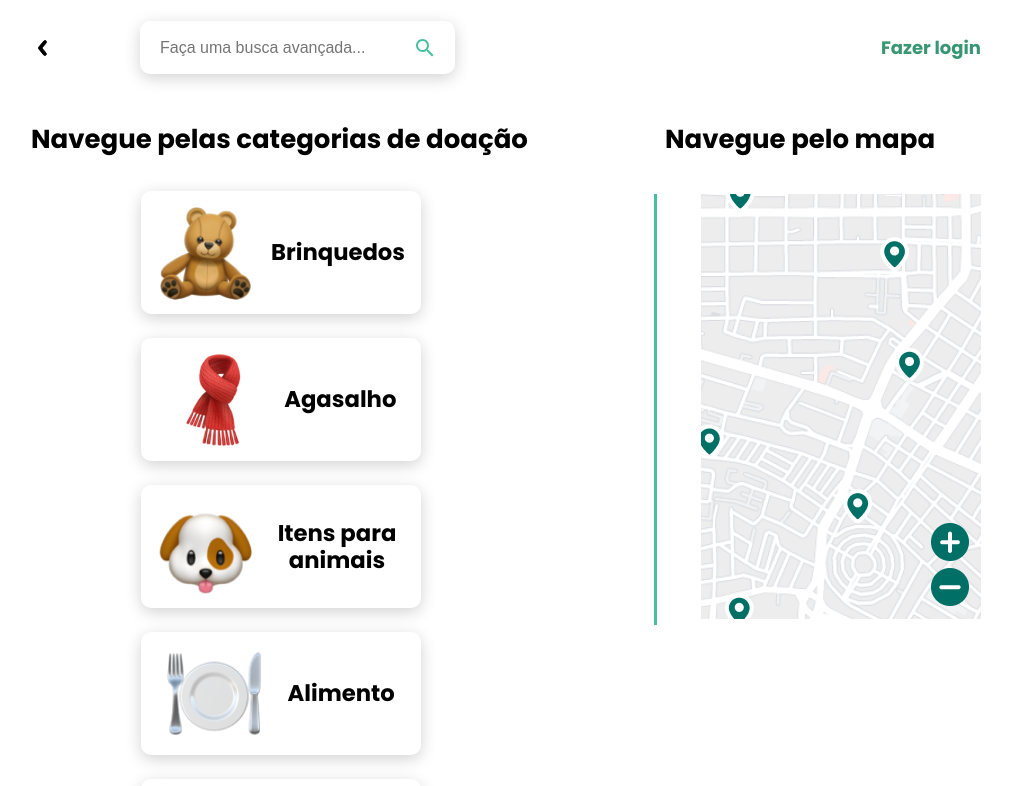
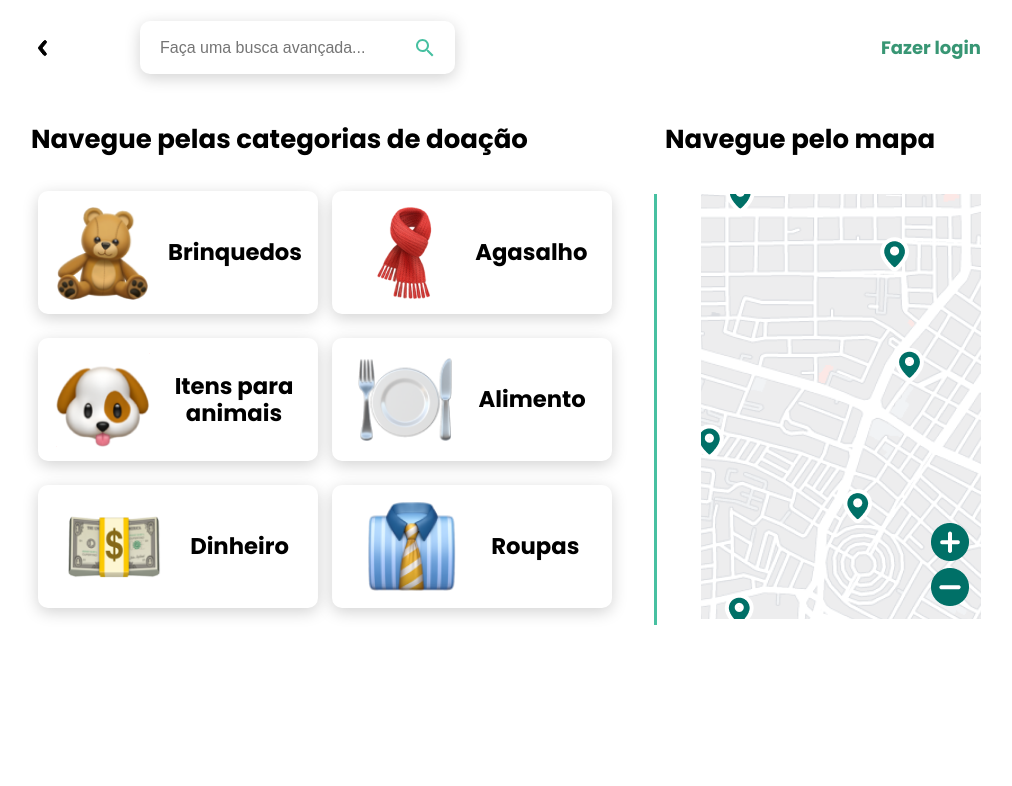
Before and after one commit to estartandodevs-course/doaae, a React (Create React App) app: page /home in a window 1280 px wide. Shown: the top 786 px of the page, without its empty margins (134-1146 px from the left). Built offline with nearby package versions, Linux system fonts and the light colour scheme.

Commit message:
style: Alterado a largura maxima do container de navegação de categoria

```diff
--- a/src/pages/Home/styles.js
+++ b/src/pages/Home/styles.js
@@ -19,7 +19,7 @@ export const ContainerNavigations = styled.section`
 `;
 
 export const ContainerNavigationCategory = styled.section`
-  max-width: 500px;
+  max-width: 629px;
   min-width: 280px;
 
   @media (max-width: 900px) {
@@ -34,7 +34,18 @@ export const ListCardsByCategory = styled.section`
   display: flex;
   flex-wrap: wrap;
   justify-content: space-around;
+
   margin-top: 20px;
+
+  @media (max-width: 985px) {
+    display: flex;
+    gap: 15px;
+    justify-content: center;
+  }
+
+  @media (max-width: 546px) {
+    justify-content: space-around;
+  }
 `;
 
 export const DivisionFromNavigationMap = styled.aside`
```
